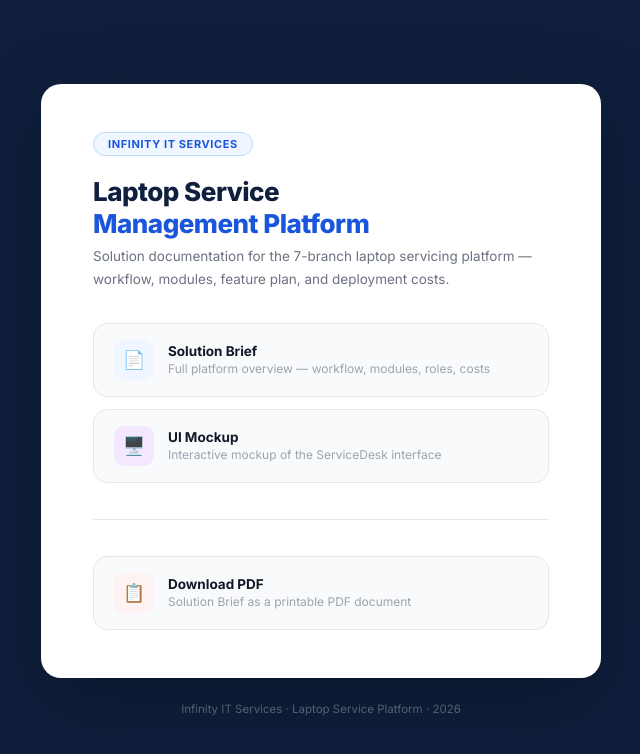
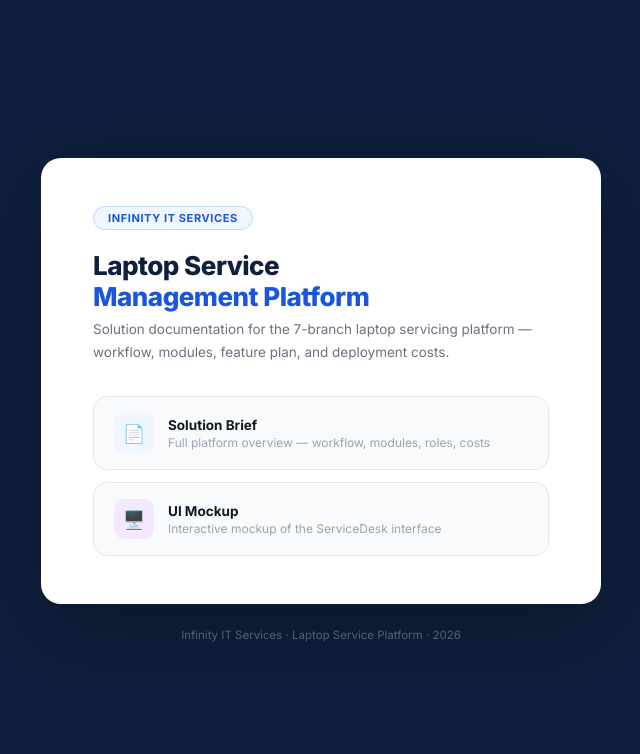
Before and after one commit to thephoenix13/infinity-it-services, a plain HTML site: page index.html in a window 1280 px wide. Shown: the whole page, without its empty margins (319-959 px from the left). Drawn offline with Linux system fonts and the light colour scheme.

Commit message:
Remove PDF link from index

```diff
--- a/index.html
+++ b/index.html
@@ -50,16 +50,6 @@ footer{margin-top:24px;font-size:11.5px;color:rgba(255,255,255,.3);text-align:ce
       </div>
     </a>
 
-    <div class="divider"></div>
-
-    <a class="link-item" href="Laptop_Service_Platform_Solution_Brief.pdf" target="_blank">
-      <div class="link-icon" style="background:#fef2f2;">📋</div>
-      <div class="link-body">
-        <div class="link-title">Download PDF</div>
-        <div class="link-desc">Solution Brief as a printable PDF document</div>
-      </div>
-    </a>
-
   </div>
 </div>
 
```
